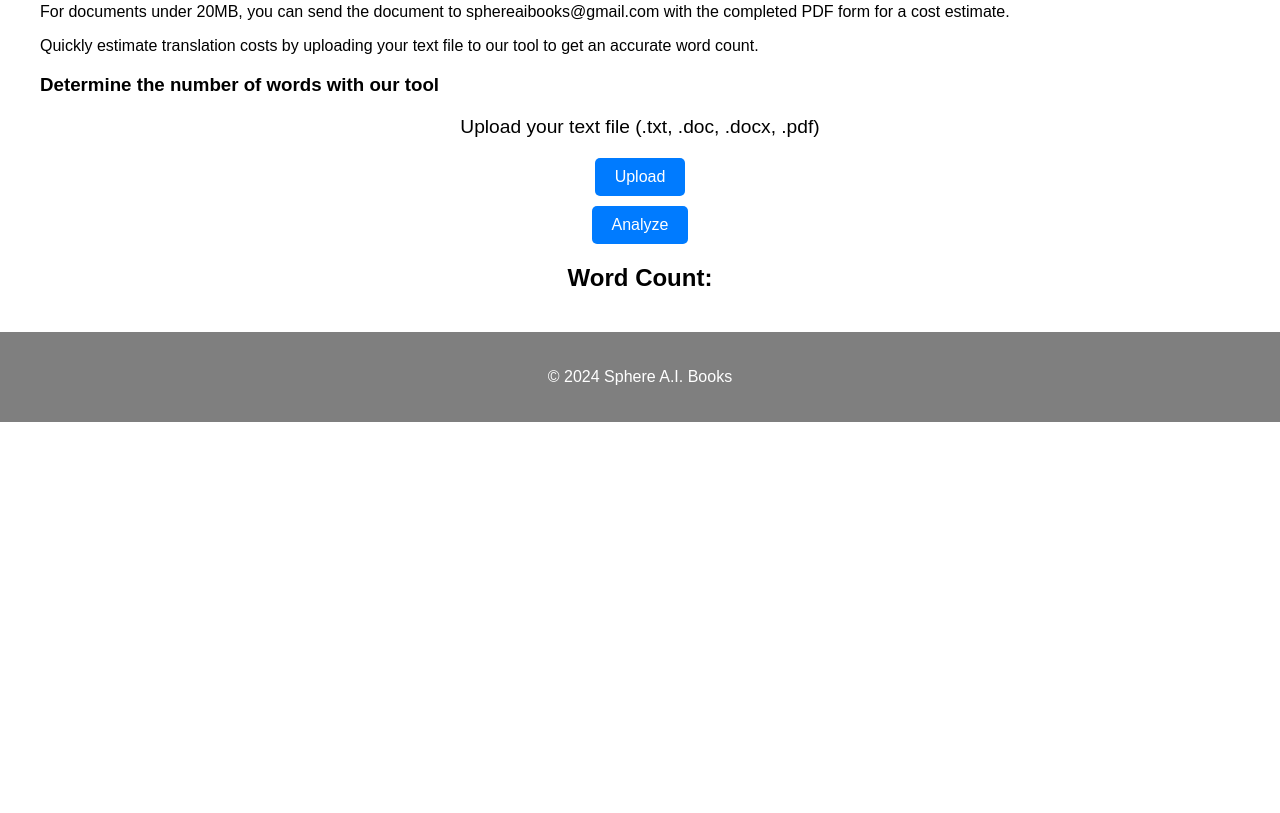
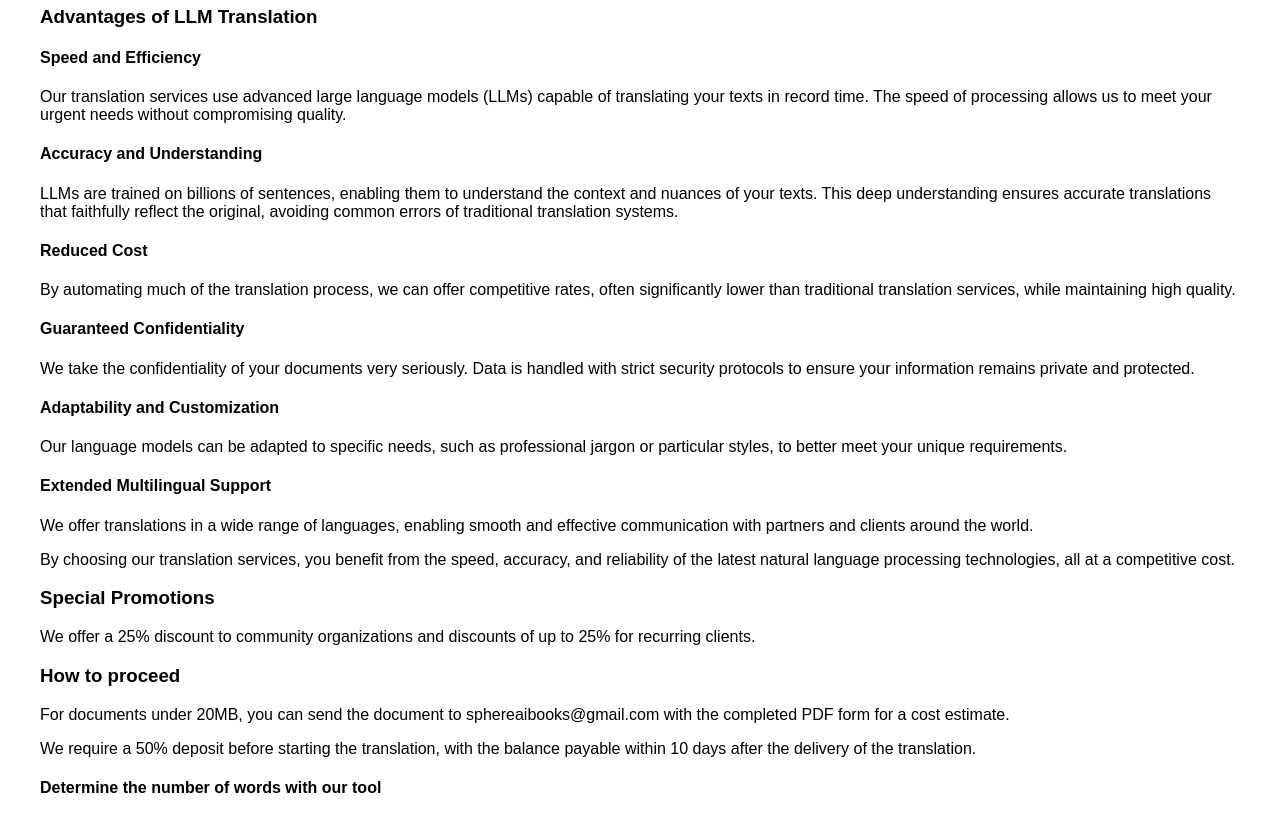
Before and after one commit to SimonMurrayGirard/sphereaibooks, a plain HTML site: page translation.html in a window 1280 px wide. Shown: the part 847-1660 px from the top of the page. Before the commit the page ends 1269 px from the top, so only its background shows below. Drawn offline with nearby package versions, Linux system fonts and the light colour scheme.

Commit message:
Mise à jour de la page du service de traduction

```diff
--- a/translation.html
+++ b/translation.html
@@ -70,11 +70,42 @@
         </ul>
         <p data-lang-en="Confidentiality is guaranteed, and you can request the destruction of documents after the translation is delivered." data-lang-fr="La confidentialité est garantie et vous pouvez demander la destruction des documents après la remise de la traduction.">La confidentialité est garantie et vous pouvez demander la destruction des documents après la remise de la traduction.</p>
         <p data-lang-en="Translation is automated using LLM models, ensuring fast and accurate service." data-lang-fr="La traduction est automatisée grâce à des modèles de langage LLM, ce qui garantit un service rapide et précis.">La traduction est automatisée grâce à des modèles de langage LLM, ce qui garantit un service rapide et précis.</p>
-        <p data-lang-en="For documents under 20MB, you can send the document to sphereaibooks@gmail.com with the completed PDF form for a cost estimate." data-lang-fr="Pour les documents de moins de 20MB, vous pouvez envoyer le document à sphereaibooks@gmail.com avec le formulaire PDF rempli pour une estimation des coûts.">Pour les documents de moins de 20MB, vous pouvez envoyer le document à sphereaibooks@gmail.com avec le formulaire PDF rempli pour une estimation des coûts.</p>
-        <p data-lang-en="Quickly estimate translation costs by uploading your text file to our tool to get an accurate word count." data-lang-fr="Estimez rapidement les coûts de traduction en téléchargeant votre fichier texte dans notre outil pour obtenir un nombre de mots précis.">Estimez rapidement les coûts de traduction en téléchargeant votre fichier texte dans notre outil pour obtenir un nombre de mots précis.</p>
+		<h3 data-lang-en="Advantages of LLM Translation" data-lang-fr="Avantages de la Traduction par des Grands Modèles de Langage">Avantages de la Traduction par des Grands Modèles de Langage</h3>
+
+		<h4 data-lang-en="Speed and Efficiency" data-lang-fr="Rapidité et Efficacité">Rapidité et Efficacité</h4>
+		<p data-lang-en="Our translation services use advanced large language models (LLMs) capable of translating your texts in record time. The speed of processing allows us to meet your urgent needs without compromising quality." data-lang-fr="Nos services de traduction utilisent des grands modèles de langage (LLM) de pointe, capables de traduire vos textes en un temps record. La rapidité de traitement permet de répondre à vos besoins urgents sans compromettre la qualité."></p>
+
+		<h4 data-lang-en="Accuracy and Understanding" data-lang-fr="Précision et Compréhension">Précision et Compréhension</h4>
+		<p data-lang-en="LLMs are trained on billions of sentences, enabling them to understand the context and nuances of your texts. This deep understanding ensures accurate translations that faithfully reflect the original, avoiding common errors of traditional translation systems." data-lang-fr="Les LLM sont entraînés sur des milliards de phrases, leur permettant de comprendre le contexte et les nuances de vos textes. Cette compréhension approfondie garantit des traductions précises et fidèles à l'original, évitant les erreurs courantes des systèmes de traduction traditionnels."></p>
+
+		<h4 data-lang-en="Reduced Cost" data-lang-fr="Coût Réduit">Coût Réduit</h4>
+		<p data-lang-en="By automating much of the translation process, we can offer competitive rates, often significantly lower than traditional translation services, while maintaining high quality." data-lang-fr="En automatisant une grande partie du processus de traduction, nous sommes en mesure d'offrir des tarifs compétitifs, souvent bien inférieurs à ceux des services de traduction traditionnels, tout en maintenant une qualité élevée."></p>
+
+		<h4 data-lang-en="Guaranteed Confidentiality" data-lang-fr="Confidentialité Garantie">Confidentialité Garantie</h4>
+		<p data-lang-en="We take the confidentiality of your documents very seriously. Data is handled with strict security protocols to ensure your information remains private and protected." data-lang-fr="Nous prenons la confidentialité de vos documents très au sérieux. Les données sont traitées avec des protocoles de sécurité stricts pour garantir que vos informations restent privées et protégées."></p>
+
+		<h4 data-lang-en="Adaptability and Customization" data-lang-fr="Adaptabilité et Personnalisation">Adaptabilité et Personnalisation</h4>
+		<p data-lang-en="Our language models can be adapted to specific needs, such as professional jargon or particular styles, to better meet your unique requirements." data-lang-fr="Nos modèles de langage peuvent être adaptés à des besoins spécifiques, tels que des jargons professionnels ou des styles particuliers, pour mieux répondre à vos exigences uniques."></p>
+
+		<h4 data-lang-en="Extended Multilingual Support" data-lang-fr="Support Multilingue Étendu">Support Multilingue Étendu</h4>
+		<p data-lang-en="We offer translations in a wide range of languages, enabling smooth and effective communication with partners and clients around the world." data-lang-fr="Nous offrons des traductions dans une vaste gamme de langues, permettant une communication fluide et efficace avec des partenaires et des clients à travers le monde."></p>
+
+		<p data-lang-en="By choosing our translation services, you benefit from the speed, accuracy, and reliability of the latest natural language processing technologies, all at a competitive cost." data-lang-fr="En choisissant nos services de traduction, vous bénéficiez de la rapidité, de la précision, et de la fiabilité des dernières technologies en matière de traitement du langage naturel, le tout à un coût compétitif."></p>
+
+    <!-- Promotion Section -->
+		<h3 data-lang-en="Special Promotions" data-lang-fr="Promotions Spéciales">Promotions Spéciales</h3>
+		<p data-lang-en="We offer a 25% discount to community organizations and discounts of up to 25% for recurring clients." data-lang-fr="Nous offrons un rabais de 25% aux organismes communautaires et des rabais allant jusqu'à 25% pour les clients récurrents.">Nous offrons un rabais de 25% aux organismes communautaires et des rabais allant jusqu'à 25% pour les clients récurrents.</p>
+
+
+		<h3 data-lang-en="How to proceed" data-lang-fr="Comment procéder">Comment procéder</h3>
+		<p data-lang-en="For documents under 20MB, you can send the document to sphereaibooks@gmail.com with the completed PDF form for a cost estimate." data-lang-fr="Pour les documents de moins de 20MB, vous pouvez envoyer le document à sphereaibooks@gmail.com avec le formulaire PDF rempli pour une estimation des coûts.">Pour les documents de moins de 20MB, vous pouvez envoyer le document à sphereaibooks@gmail.com avec le formulaire PDF rempli pour une estimation des coûts.</p>
+        <p data-lang-en="We require a 50% deposit before starting the translation, with the balance payable within 10 days after the delivery of the translation." data-lang-fr="Nous demandons un dépôt de 50% avant la traduction et la balance sera payable dans les 10 jours après la remise de la traduction.">Nous demandons un dépôt de 50% avant la traduction et la balance sera payable dans les 10 jours après la remise de la traduction.</p>
+
+		<h4 data-lang-en="Determine the number of words with our tool" data-lang-fr="Déterminez le nombre de mots grâce à notre outil">Déterminez le nombre de mots grâce à notre outil</h3>
+		<p data-lang-en="Quickly estimate translation costs by uploading your text file to our tool to get an accurate word count." data-lang-fr="Estimez rapidement les coûts de traduction en téléchargeant votre fichier texte dans notre outil pour obtenir un nombre de mots précis.">Estimez rapidement les coûts de traduction en téléchargeant votre fichier texte dans notre outil pour obtenir un nombre de mots précis.</p>
 
         <!-- New Section for File Upload -->
-        <h3 data-lang-en="Determine the number of words with our tool" data-lang-fr="Déterminez le nombre de mots grâce à notre outil">Déterminez le nombre de mots grâce à notre outil</h3>
+
         <form id="fileUploadForm">
             <label for="fileInput" data-lang-en="Upload your text file (.txt, .doc, .docx, .pdf)" data-lang-fr="Déposez votre fichier texte (.txt, .doc, .docx, .pdf)">Déposez votre fichier texte (.txt, .doc, .docx, .pdf)</label>
             <input type="file" id="fileInput" accept=".txt,.doc,.docx,.pdf" style="display: none;" onchange="updateFileName()" />
```
